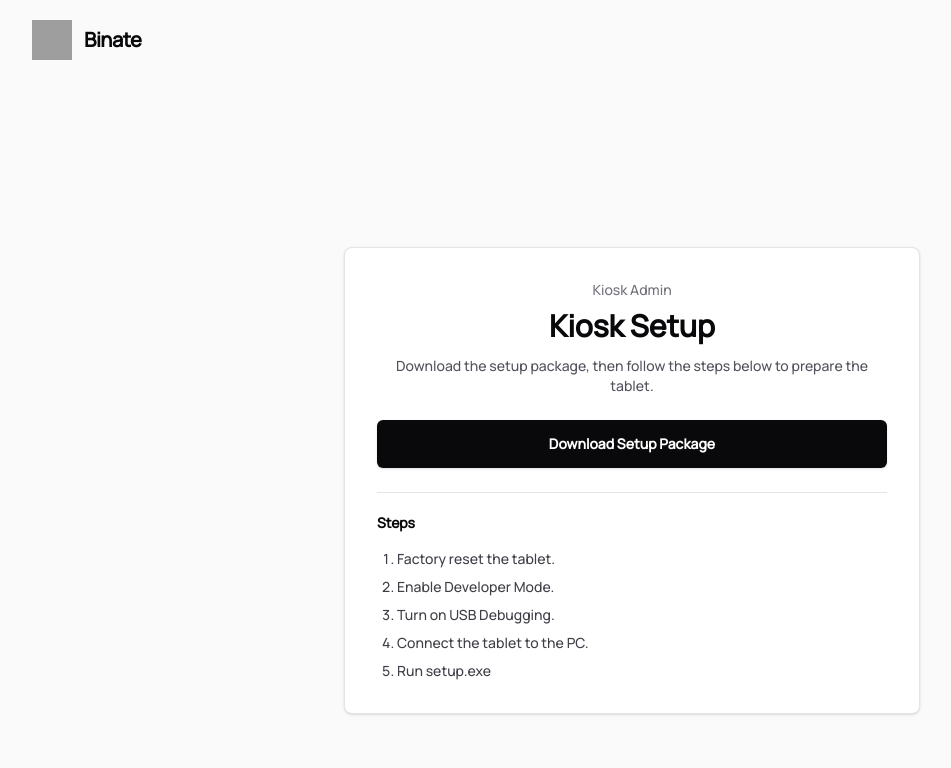
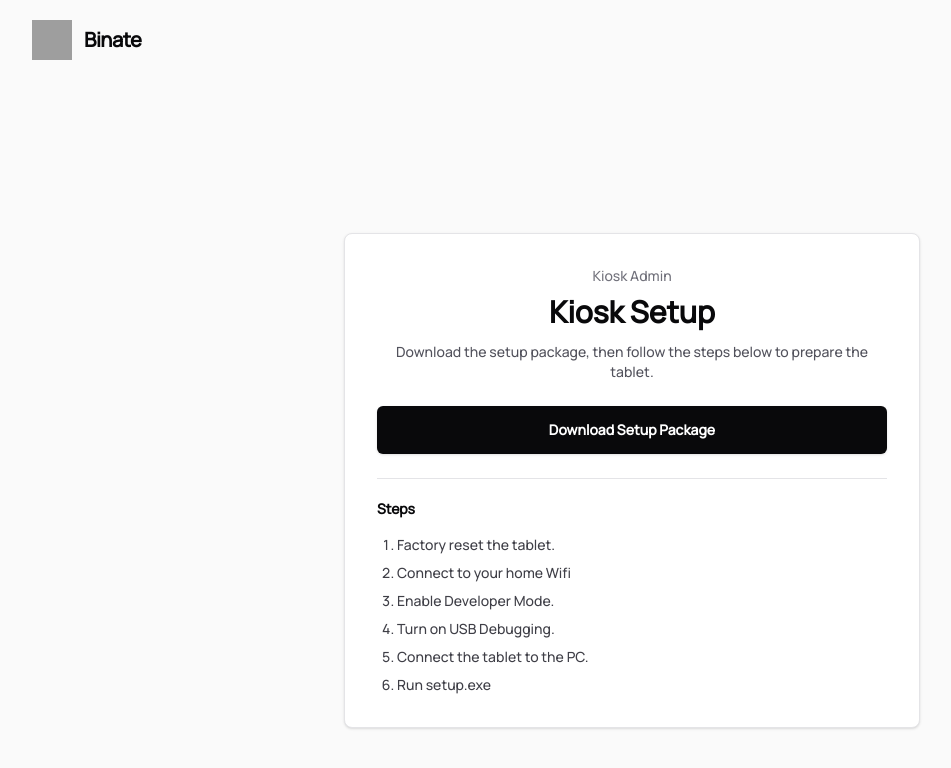
Before and after one commit to muntzmuntzmuntzmuntz/kiosk-admin, a Next.js app: page /setup in a window 1280 px wide. Shown: the top 768 px of the page, without its empty margins (8-959 px from the left). Built offline with nearby package versions, Linux system fonts and the light colour scheme; no server answers; grey boxes are pictures that could not be loaded.

Commit message:
update release setup

```diff
--- a/app/setup/page.tsx
+++ b/app/setup/page.tsx
@@ -7,6 +7,7 @@ export const metadata: Metadata = {
 
 const setupSteps = [
   "Factory reset the tablet.",
+  "Connect to your home Wifi",
   "Enable Developer Mode.",
   "Turn on USB Debugging.",
   "Connect the tablet to the PC.",
```
Also changed, not shown: 1 other file (tests, documents, lock files or other folders).
